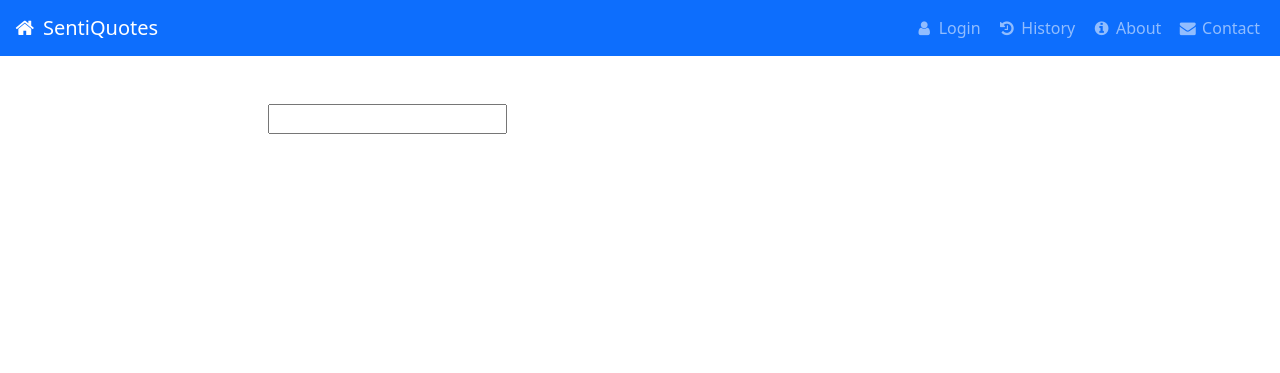
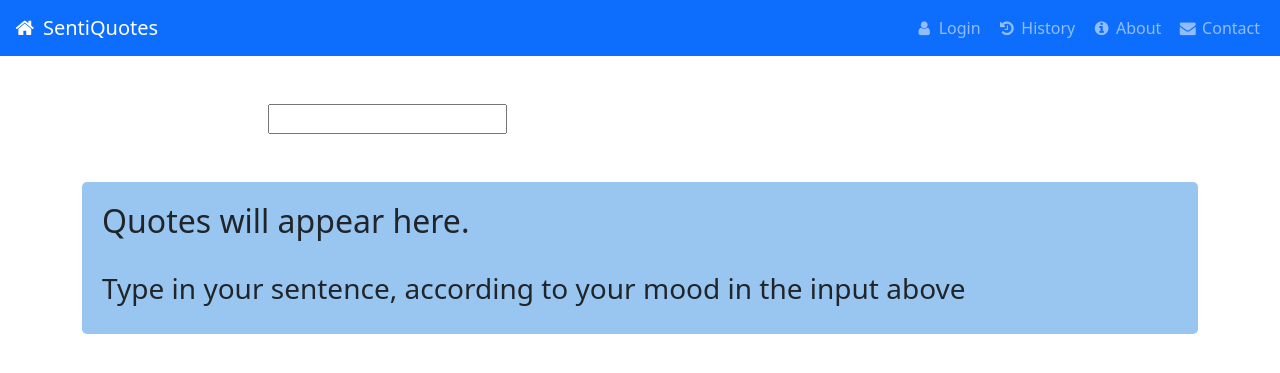
Before and after one commit to grumpyp/NLP-quote-maker, a Flask app: page / in a window 1280 px wide. Shown: the top 373 px of the page. Run offline with Flask 2, Linux system fonts and the light colour scheme.

Commit message:
Add resultsbox
- Add results box to the template
- Add function to show the response of the backend in the frontend
- Livesearch function works from here

```diff
--- a/app/static/css/style.css
+++ b/app/static/css/style.css
@@ -1,3 +1,9 @@
 html, body{
     height: 100%;
 }
+
+#result {
+    border-radius: 5px;
+    padding: 20px;
+    background-color: #98C6F1;
+}
--- a/app/templates/index.html
+++ b/app/templates/index.html
@@ -9,18 +9,37 @@
 					url:"/livesearch",
 					data:{text:$("#livebox").val()},
 					success: function(response) {
-						console.log(response)
+						//console.log(response)
+						//TODO: now write a loop with JS like is done in jinjas to make it async
+						const responseJson = JSON.parse(response);
+						document.getElementById("result").innerHTML = "";
+						for (var quote of Object.values(responseJson)) {
+							if (quote['quote']) {
+								console.log(quote['quote'])
+								var node = document.createElement("LI");
+								var textnode = document.createTextNode(quote['quote'] );         // Create a text node
+								node.appendChild(textnode);                              // Append the text to <li>
+								author = document.createElement('author');
+								author.innerHTML = ' <b>'+' ' + quote['author'] + '<b>'
+								node.appendChild(author);
+								document.getElementById("result").appendChild(node);
+							}
+						}
 }
 				});
 			});
 		});
 	</script>
 </div>
-{% if data %}
+<div class="mt-5" id="result">
+	<h2>Quotes will appear here.</h2><br>
+	<h3>Type in your sentence, according to your mood in the input above</h3>
+</div>
+<!-- Not needed anymore, won't be a livesearch
+{% if response %}
 <div class="mt-5" id="result">
 	<div class="row row-cols-1 row-cols-md-3 g-4">
-		{% for record in data %}
-
+		{% for record in response%}
 		<div class="col">
 			<div class="card">
 				<div class="card-header bg-primary text-white">Quote</div>
@@ -42,3 +61,4 @@
 </div>
 {% endif %}
 {% endblock %}
+-->
--- a/app/views.py
+++ b/app/views.py
@@ -33,4 +33,4 @@ def livesearch():
     searchbox = request.form.get("text")
     data = [result['doc'] for result in db.fetch_quotes_by_ratings(searchbox)]
     logger.debug(f'Found matching quotes count  {data}')
-    return render_template('index.html', data = data)
+    return Response(response=dumps(data))
```
